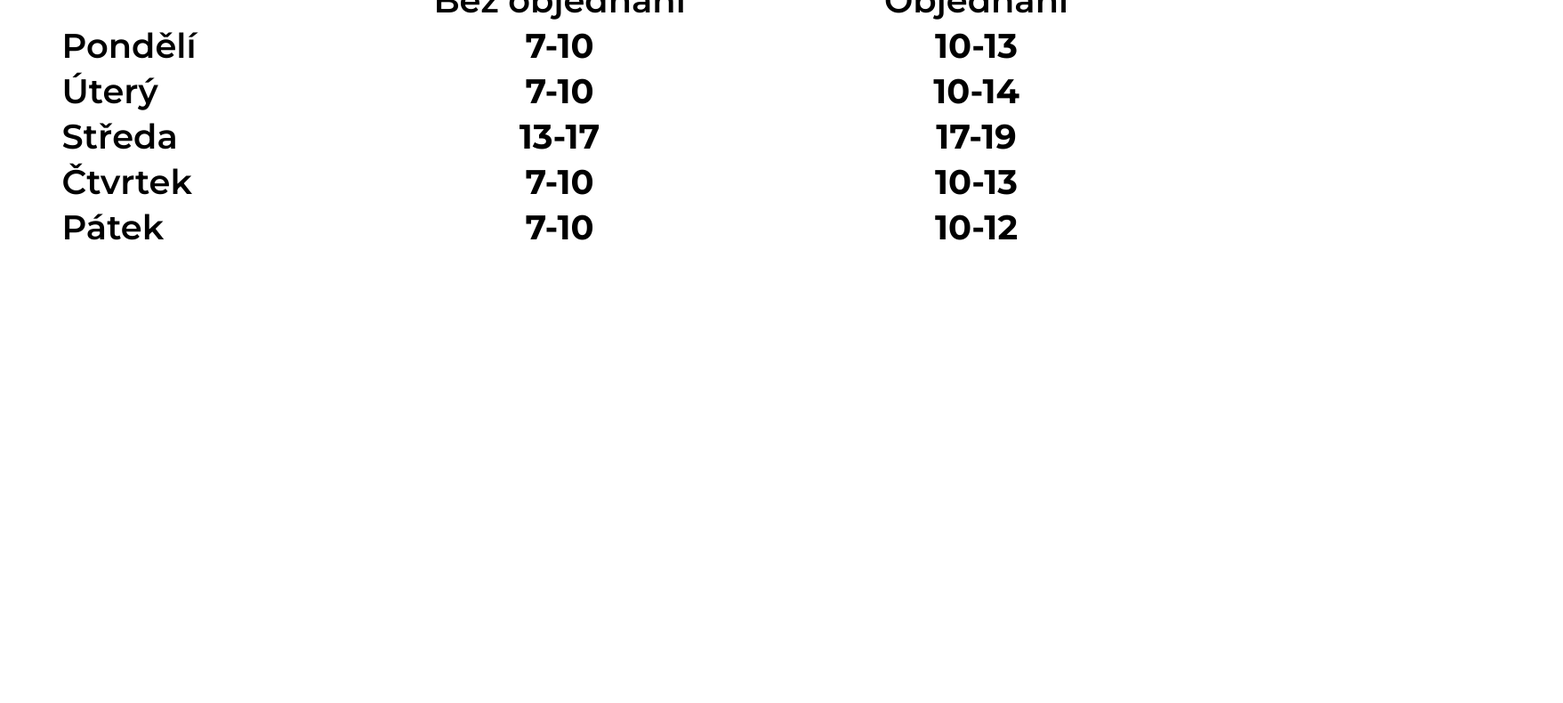
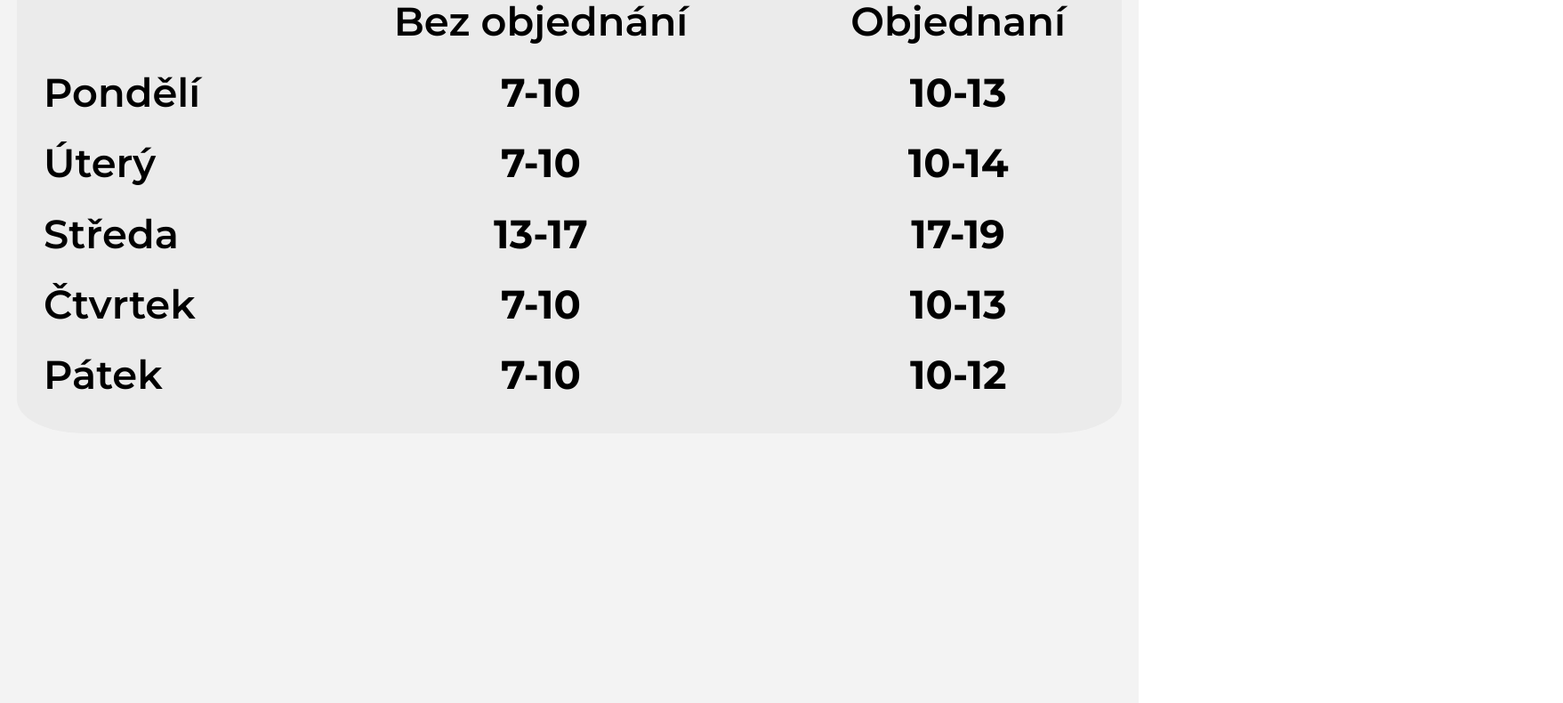
Before and after one commit to peskaf/peskaf.github.io, a plain HTML site: page index.html in a window 1280 px wide. Shown: the part 216-1006 px from the top of the page at 89% size, 1757 px wide, since content can reach past the window. Before the commit the page ends 800 px from the top, so only its background shows below. Drawn offline with Linux system fonts and the light colour scheme.

Commit message:
html and css update + office picture upload

```diff
--- a/css/main.css
+++ b/css/main.css
@@ -13,7 +13,7 @@ ul {
 }
 
 .navbar {
-    background: white;
+    background: #f3f3f3;
 }
 
 .navbar .logo {
@@ -95,9 +95,9 @@ nav li a:hover  {
 
 .table-heading {
     font-weight: 600;
-    margin-bottom: 5px;
-    margin-left: 1em;
-    font-size: 4.5vw;
+    margin-bottom: 10px;
+    margin-left: .9em;
+    font-size: 5vw;
 }
 
 .hours {
@@ -115,10 +115,10 @@ nav li a:hover  {
 
 table {
     margin-right: 1em;
-    margin-left: 1em;
+    margin-left: .4em;
     width: 100%;
     height: auto;
-    font-size: 3vw;
+    font-size: 3.5vw;
 }
 
 tr {
@@ -128,4 +128,31 @@ tr {
 th {
     padding-left: 10px;
     padding-right: 10px;
+    padding-bottom: .5em;
 }
+
+td {
+    padding-left: 10px;
+    padding-right: 10px;
+    padding-bottom: .5em;
+}
+
+.hero {
+    background-color: #f3f3f3;
+}
+
+.doctor {
+    display: block;
+    width: 140%;
+}
+
+.logo {
+    font-weight: 700;
+}
+
+.table-border {
+    padding-top: .1em;
+    padding-bottom: .9em;
+    background-color: #EBEBEB;
+    border-radius: 6%;
+}
--- a/index.html
+++ b/index.html
@@ -34,11 +34,9 @@
         </div>
     </div>
 
-    <div class="container">
-        <section>
+    <div class="container hero">
+        <div class="table-border">
             <h2 class="table-heading">Ordinační doba</h2>
-            <!-- rectangle? -->
-
             <table>
                 <tr>
                     <th></th>
@@ -46,35 +44,33 @@
                     <th class="not-hours not-days">Objednaní</th>
                 </tr>
                 <tr>
-                    <th class="not-hours">Pondělí</th>
-                    <th class="hours">7-10</th>
-                    <th class="hours">10-13</th>
+                    <td class="not-hours">Pondělí</td>
+                    <td class="hours">7-10</td>
+                    <td class="hours">10-13</td>
                 </tr>
                 <tr>
-                    <th class="not-hours">Úterý</th>
-                    <th class="hours">7-10</th>
-                    <th class="hours">10-14</th>
+                    <td class="not-hours">Úterý</td>
+                    <td class="hours">7-10</td>
+                    <td class="hours">10-14</td>
                 </tr>
                 <tr>
-                    <th class="not-hours">Středa</th>
-                    <th class="hours">13-17</th>
-                    <th class="hours">17-19</th>
+                    <td class="not-hours">Středa</td>
+                    <td class="hours">13-17</td>
+                    <td class="hours">17-19</td>
                 </tr>
                 <tr>
-                    <th class="not-hours">Čtvrtek</th>
-                    <th class="hours">7-10</th>
-                    <th class="hours">10-13</th>
+                    <td class="not-hours">Čtvrtek</td>
+                    <td class="hours">7-10</td>
+                    <td class="hours">10-13</td>
                 </tr>
                 <tr>
-                    <th class="not-hours">Pátek</th>
-                    <th class="hours">7-10</th>
-                    <th class="hours">10-12</th>
+                    <td class="not-hours">Pátek</td>
+                    <td class="hours">7-10</td>
+                    <td class="hours">10-12</td>
                 </tr>
             </table>
-
-
-            <img src="images/main_pic.svg" alt="doctor" class="doctor hide-mobile">
-        </section>
+        </div>
+        <img src="images/office.svg" alt="doctor" class="doctor">
     </div>
 
     <script>
```
Also changed, not shown: images/office.svg (added).
